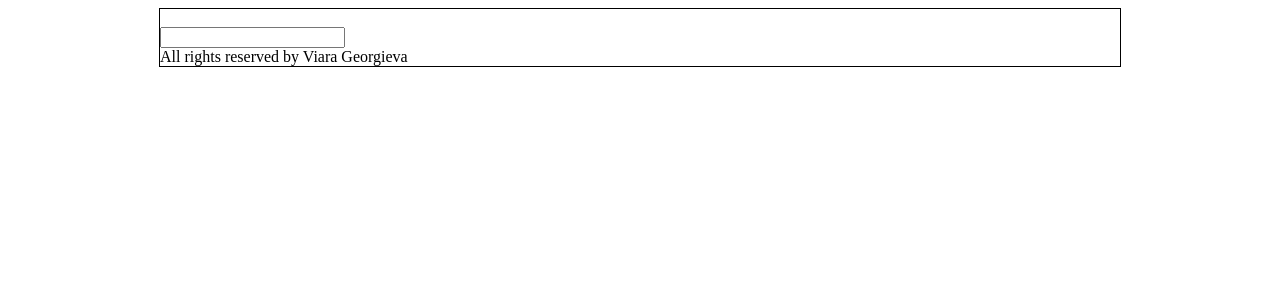
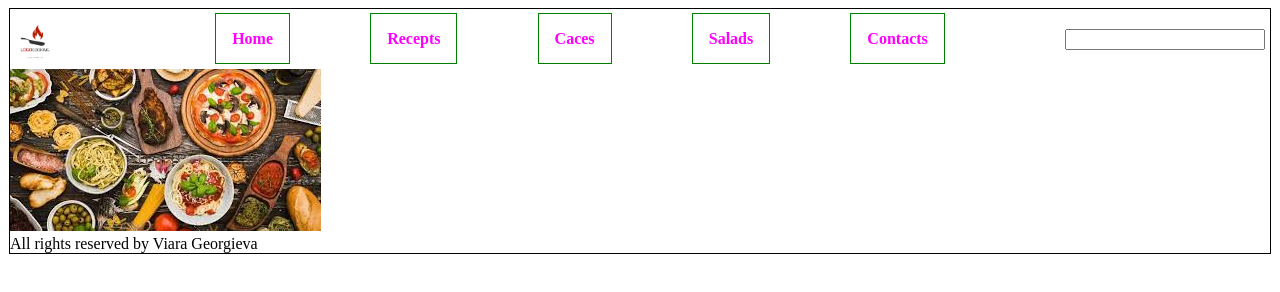
Before and after one commit to ViaraGeorgieva/Viara_Georgieva, a plain HTML site: page src/index.html in a window 1280 px wide. Drawn offline with Linux system fonts and the light colour scheme.

Commit message:
add header

```diff
--- a/src/index.html
+++ b/src/index.html
@@ -8,14 +8,28 @@
 </head>
 <body>
     <div class="wrapper">
-        <header>
-           <img src="" alt="">
-           <nav></nav>
-           <form action="">
+        <header class="header">
+           <img src="./assets/images/cook_logo.png" alt="logo" class="logo">
+           <nav class="navigation">
+            <ul class="links-container">
+                <li><a href="#">Home</a></li>
+                <li><a href="#">Recepts</a></li>
+                <li><a href="#">Caces</a></li>
+                <li><a href="#">Salads</a></li>
+                <li><a href="#">Contacts</a></li>
+            </ul>
+           </nav>
+           <form class="search" action="">
              <input type="search">
            </form>
         </header>
-        <main></main>
+        <main>
+            <section>
+                <img src="./assets/images/food.jpg" alt="food" class="food">
+                <div></div>
+            </section>
+            <section></section>
+        </main>
         <footer>
             All rights reserved by Viara Georgieva
         </footer>
--- a/src/style.css
+++ b/src/style.css
@@ -1,5 +1,47 @@
 .wrapper {
-    max-width: 960px;
+    max-width: 1260px;
     border: 1px solid black;
     margin: 0 auto;
 }
+
+.header {
+    display: flex;
+    align-items: center;
+    margin: 5px;
+}
+
+.logo {
+    width: 40px;
+}
+
+.search {
+    width: 200px;
+}
+
+.search > input {
+    width: 100%;
+}
+
+.navigation {
+    flex: 1;
+    margin: 0 40px;
+}
+
+.links-container {
+    display: flex;
+    justify-content: space-evenly;
+    list-style: none;
+}
+
+.links-container > li > a {
+    padding: 16px;
+    border: 1px solid green;
+    text-decoration: none;
+    color: fuchsia;
+    font-weight: bold;
+}
+
+.links-container > li > a:hover {
+    background-color: gold;
+    box-shadow:6px 20px 47px -16px rgba(237, 55, 237, 1);
+}
```
Also changed, not shown: src/assets/images/food.jpg (added).
